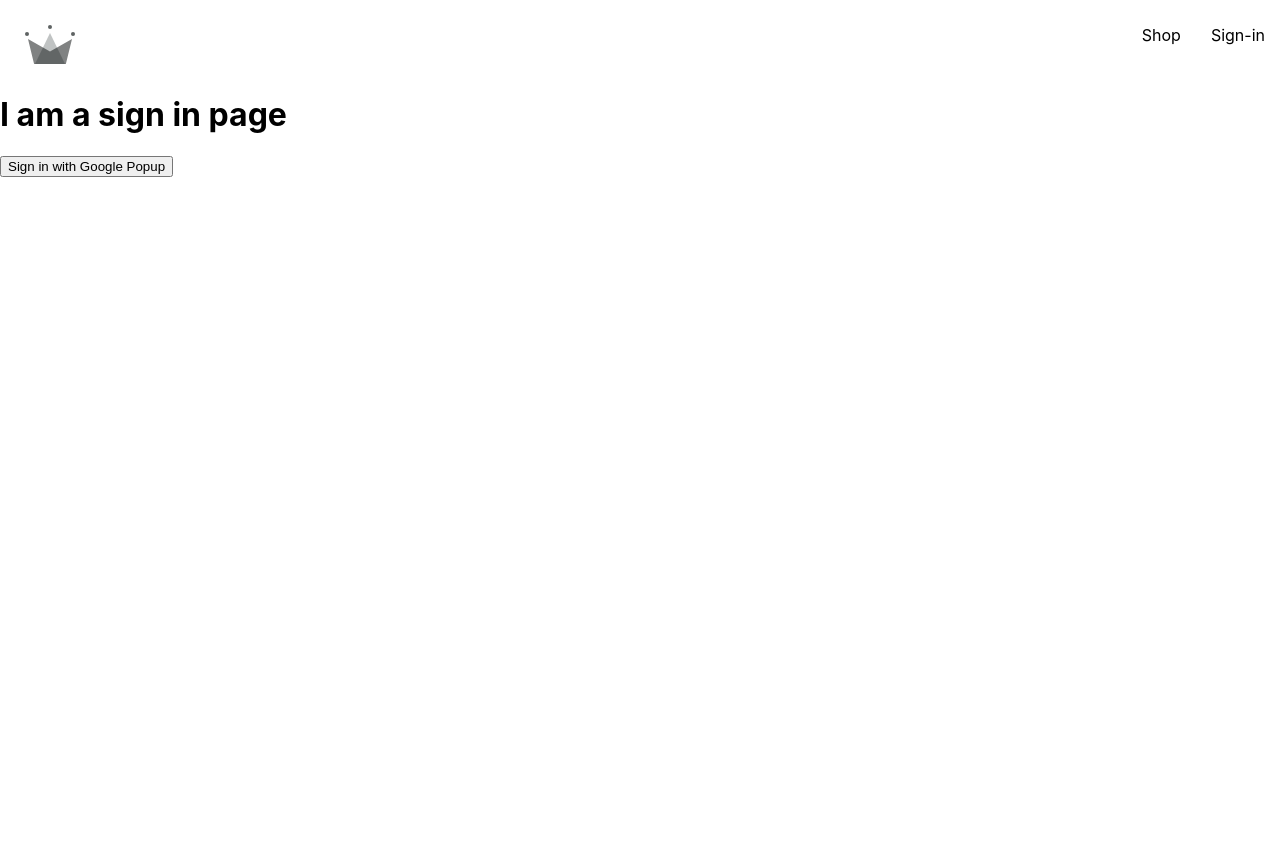
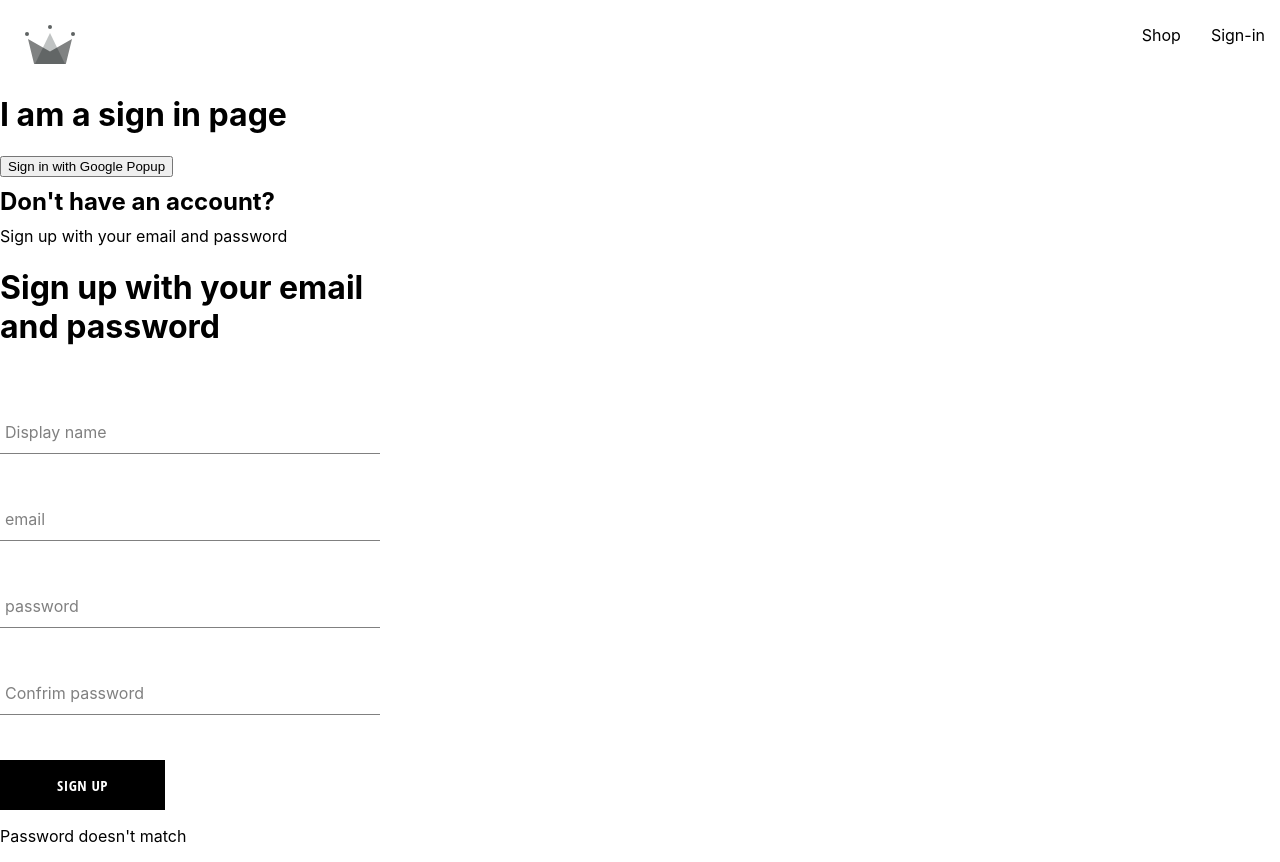
Before and after one commit to amavictor/ecommerce, a React (Create React App) app: page /signIn in a window 1280 px wide. Before the commit the page ends 800 px from the top, so only its background shows below. Built offline with nearby package versions, Linux system fonts and the light colour scheme.

Commit message:
I created the sign up component, the form input component, button component

```diff
--- /dev/null
+++ b/src/component/button/button.component.jsx
@@ -0,0 +1,19 @@
+import './button.styles.scss'
+//to be able to get different styling with this sign button component,
+//I will need a way to control it using a class. I will use a variable
+
+const BUTTON_TYPES_ClASSES ={
+    google: 'google-sign-in',
+    inverted: 'inverted'
+}
+
+export default function Button({children, buttonType,...otherprops}){
+    return(
+        <button className={`button-container ${BUTTON_TYPES_ClASSES[buttonType]}`}
+                {...otherprops}
+        >
+            {/*//the square bracket is a way of accessing the object key*/}
+            {children}
+        </button>
+    )
+}
--- /dev/null
+++ b/src/component/button/button.styles.scss
@@ -0,0 +1,46 @@
+.button-container {
+  min-width: 165px;
+  width: auto;
+  height: 50px;
+  letter-spacing: 0.5px;
+  line-height: 50px;
+  padding: 0 35px 0 35px;
+  font-size: 15px;
+  background-color: black;
+  color: white;
+  text-transform: uppercase;
+  font-family: 'Open Sans Condensed', monospace;
+  font-weight: bolder;
+  border: none;
+  cursor: pointer;
+  display: flex;
+  justify-content: center;
+
+  &:hover {
+    background-color: white;
+    color: black;
+    border: 1px solid black;
+  }
+
+  &.google-sign-in {
+    background-color: #4285f4;
+    color: white;
+
+    &:hover {
+      background-color: #357ae8;
+      border: none;
+    }
+  }
+
+  &.inverted {
+    background-color: white;
+    color: black;
+    border: 1px solid black;
+
+    &:hover {
+      background-color: black;
+      color: white;
+      border: none;
+    }
+  }
+}
--- /dev/null
+++ b/src/component/form-input/form-input.component.jsx
@@ -0,0 +1,17 @@
+import './form-input.styles.scss'
+const FormInput = ({label, ...otherProps})=>{
+    return(
+        <div className={'group'}>
+            <input className={'form-input'} {...otherProps}/>
+            {label &&( //if label exist, then render this label
+                <label className={`${otherProps.value.length ? 'shrink':null} form-input-label`}>{label} </label>
+            /* the code above is for shrinking the label when you start typing. so If the length on the value is more
+            than 1, toggle shrink class*/
+            )}
+
+
+
+        </div>
+    )
+}
+export default FormInput
--- /dev/null
+++ b/src/component/form-input/form-input.styles.scss
@@ -0,0 +1,54 @@
+$sub-color: grey;
+$main-color: black;
+
+@mixin shrinkLabel {
+  top: -14px;
+  font-size: 12px;
+  color: $main-color;
+}
+
+.group {
+  position: relative;
+  margin: 45px 0;
+
+  .form-input {
+    background: none;
+    background-color: white;
+    color: $sub-color;
+    font-size: 18px;
+    padding: 10px 10px 10px 5px;
+    display: block;
+    width: 100%;
+    border: none;
+    border-radius: 0;
+    border-bottom: 1px solid $sub-color;
+    margin: 25px 0;
+
+    &:focus {
+      outline: none;
+    }
+
+    &:focus ~ .form-input-label {
+      @include shrinkLabel();
+    }
+  }
+
+  input[type='password'] {
+    letter-spacing: 0.3em;
+  }
+
+  .form-input-label {
+    color: $sub-color;
+    font-size: 16px;
+    font-weight: normal;
+    position: absolute;
+    pointer-events: none;
+    left: 5px;
+    top: 10px;
+    transition: 300ms ease all;
+
+    &.shrink {
+      @include shrinkLabel();
+    }
+  }
+}
--- /dev/null
+++ b/src/component/sign-up/sign-up-form.component.jsx
@@ -0,0 +1,117 @@
+import {useState} from "react";
+import {createAuthUserWithEmailAndPassword, createUserDocumentFromAuth} from '../../utils/firebase/firebase.utils'
+import FormInput from "../form-input/form-input.component";
+import './sign-up-form.styles.scss'
+import Button from "../button/button.component";
+
+const defaultFormField = {
+    displayName: '',
+    email: '',
+    password:'',
+    confirmPassword: ''
+}
+//this is the best method for handling forms that have common input tags
+
+const SignUpForm = () =>{
+    const[formField, setFormfield] = useState(defaultFormField)
+    const {displayName, email, password, confirmPassword} = formField
+
+
+    const resetFormFields = ()=>{
+        setFormfield(defaultFormField)
+    }
+
+    const handleChange = (e) =>{
+        const {name, value} = e.target
+        setFormfield({...formField, [name]:value})
+
+    }
+    /*I need the name attribute so that I can identify which input that is trigering the change*/
+
+    const handleSubmit = async(e)=>{
+        e.preventDefault()
+        if(password!== confirmPassword){
+            alert('Password does not match')
+            return
+        }
+
+        try {
+            const {user} = await createAuthUserWithEmailAndPassword(email,password)
+            await createUserDocumentFromAuth(user, {displayName})
+            resetFormFields()
+        }
+
+        catch (e) {
+            if(e.code === 'auth/email-already-in-use') {
+                alert("User Already exists")
+            }
+            else{
+                console.log('user creation encountered an error', e)
+            }
+
+        }
+
+    }
+    return(
+        <div className={'sign-up-container'}>
+            <h2>Don't have an account?</h2>
+            <span>Sign up with your email and password</span>
+            <h1>Sign up with your email and password</h1>
+            <form onSubmit={handleSubmit}>
+               {/* <FormInput
+                    label={"Display name"}
+                    inputOptions ={{
+                        type: 'text',
+                        onChange: 'handleChange',
+                        name: 'displayName',
+                        value: 'displayName',
+                        required: true
+                    }
+                    }
+                />//another way to do it*/}
+
+                <FormInput
+                    label={"Display name"}
+                    type={'text'}
+                    onChange={handleChange}
+                    name={'displayName'}
+                    value={displayName}
+                    required
+                />
+
+                <FormInput
+                    label={'email'}
+                    type={'email'}
+                    onChange={handleChange}
+                    name={'email'}
+                    value={email}
+                    required
+
+                />
+
+                <FormInput
+                    label={'password'}
+                    type={'password'}
+                    onChange={handleChange}
+                    name={'password'}
+                    value={password}
+                    required
+
+                />
+                 <FormInput
+                    label={'Confrim password'}
+                    type={'password'}
+                    onChange={handleChange}
+                    name={'confirmPassword'}
+                    value={confirmPassword}
+                    required
+                 />
+
+                <Button type={"submit"} >Sign up</Button>
+                <p className={"error-message"}>Password doesn't match</p>
+
+            </form>
+        </div>
+    )
+}
+export default SignUpForm
--- /dev/null
+++ b/src/component/sign-up/sign-up-form.styles.scss
@@ -0,0 +1,9 @@
+.sign-up-container{
+  display:flex;
+  flex-direction: column;
+  width:380px;
+
+  h2{
+    margin: 10px 0;
+  }
+}
--- a/src/routes/sign in/sign-in.jsx
+++ b/src/routes/sign in/sign-in.jsx
@@ -1,18 +1,43 @@
-import {createUserDocumentFromAuth, signInWithPopUp} from '../../utils/firebase/firebase.utils'
+import {auth, createUserDocumentFromAuth, signInWithPopUp} from '../../utils/firebase/firebase.utils'
+import {signInWithGoogleRedirect} from '../../utils/firebase/firebase.utils';
+import {getRedirectResult} from 'firebase/auth'
+import {useEffect} from "react";
+
+import SignUpForm from "../../component/sign-up/sign-up-form.component";
+
 
 const SignIn = ()=>{
+
+    //this is to enable the login so hold the data of login  instance
+   /* useEffect(()=>{
+        async function fetchData(){
+            const response = await getRedirectResult(auth)
+            console.log(response)
+            //this is for generating new doc reference just like in pop up
+            if(response){
+                const userDocRef = await createUserDocumentFromAuth(response.user)
+            }
+        }
+        fetchData()
+    },[])
+*/
 
     const logGoogleUser= async()=>{
         const {user} = await signInWithPopUp();
         const userDocRef = await createUserDocumentFromAuth(user)
     }
-
     return(
         <div>
             <h1>I am a sign in page</h1>
             <button onClick={logGoogleUser}>
                 Sign in with Google Popup
             </button>
+
+            <SignUpForm/>
+
+            {/*<button onClick={signInWithGoogleRedirect}>
+                Sign in with Google redirect
+            </button>*/}
         </div>
     )
 }
--- a/src/utils/firebase/firebase.utils.js
+++ b/src/utils/firebase/firebase.utils.js
@@ -14,15 +14,16 @@ const firebaseConfig = {
 // Initialize Firebase
 const firebaseApp = initializeApp(firebaseConfig);
 
-const provider = new GoogleAuthProvider()
-provider.setCustomParameters({
+const googleProvider = new GoogleAuthProvider()
+googleProvider.setCustomParameters({
     prompt: "select_account"
 })
+
 export const auth = getAuth()
-export const signInWithPopUp = ()=> signInWithPopup(auth, provider)
+export const signInWithPopUp = ()=> signInWithPopup(auth, googleProvider)
 export const firebaseDatabase = getFirestore()
-
-export const createUserDocumentFromAuth = async (userAuth) =>{
+export const signInWithGoogleRedirect = ()=> signInWithRedirect(auth, googleProvider)
+export const createUserDocumentFromAuth = async (userAuth, additionalInformation ={}) =>{
     const userDocRef = doc(firebaseDatabase, 'users', userAuth.uid)
     console.log(userDocRef)
 
@@ -38,7 +39,8 @@ export const createUserDocumentFromAuth = async (userAuth) =>{
             await setDoc(userDocRef, {
                 displayName,
                 email,
-                createdAt
+                createdAt,
+                ...additionalInformation
             })
         } catch (e) {
             console.log('error creating user', e.message)
@@ -46,3 +48,14 @@ export const createUserDocumentFromAuth = async (userAuth) =>{
     }
     return userDocRef
 }
+//email amd password sign in
+export const createAuthUserWithEmailAndPassword = async (email, password)=>{
+    if(!email || !password)
+        return
+
+ return createUserWithEmailAndPassword(auth, email, password)
+
+
+
+
+}
```
Also changed, not shown: src/component/button.component.jsx (added).
